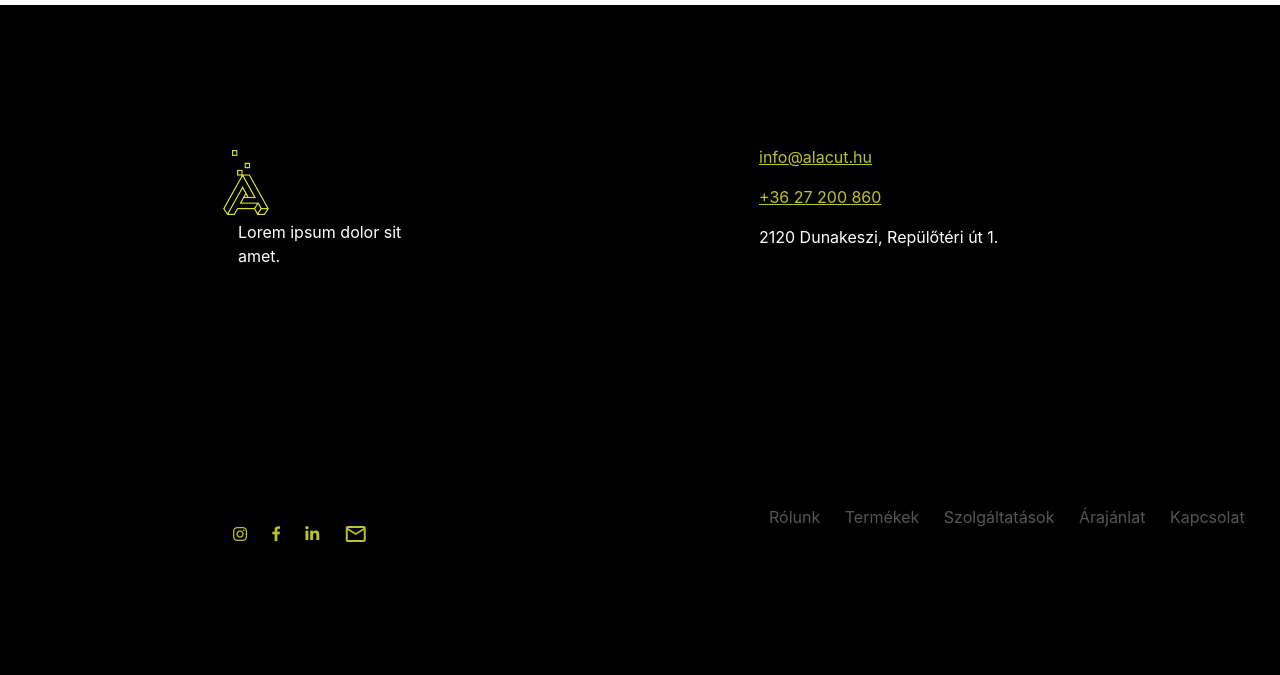
After one commit to Karakrisz/ACH, a PHP site: page /ajanlat.php in a window 1280 px wide. The commit adds this page. Shown: the part 2030-2705 px from the top of the page. Run offline with PHP 8.4, Linux system fonts and the light colour scheme.

Commit message:
ajanlat keres

```diff
--- /dev/null
+++ b/ajanlat.php
@@ -0,0 +1,170 @@
+<!DOCTYPE html>
+<html lang="hu">
+<head>
+    <title>ACH</title>
+    <meta charset="utf-8">
+    <meta name="viewport" content="width=device-width, initial-scale=1">
+    <link rel='stylesheet' href='https://use.fontawesome.com/releases/v5.7.0/css/all.css'
+          integrity='sha384-lZN37f5QGtY3VHgisS14W3ExzMWZxybE1SJSEsQp9S+oqd12jhcu+A56Ebc1zFSJ' crossorigin='anonymous'>
+    <link rel="stylesheet" href="https://cdnjs.cloudflare.com/ajax/libs/font-awesome/4.7.0/css/font-awesome.min.css">
+    <link href="https://fonts.googleapis.com/icon?family=Material+Icons" rel="stylesheet">
+    <link rel="stylesheet" href="https://maxcdn.bootstrapcdn.com/bootstrap/4.3.1/css/bootstrap.min.css">
+    <script src="https://ajax.googleapis.com/ajax/libs/jquery/3.4.1/jquery.min.js"></script>
+    <script src="https://cdnjs.cloudflare.com/ajax/libs/popper.js/1.14.7/umd/popper.min.js"></script>
+    <script src="https://maxcdn.bootstrapcdn.com/bootstrap/4.3.1/js/bootstrap.min.js"></script>
+    <script src="bootstrap-extension/js/4.4.0/bootstrap-extension.min.js"></script>
+    <script src="js/my_java.js"></script>
+    <link rel="stylesheet" href="bootstrap-extension/css/4.4.0/bootstrap-extension.min.css" type="text/css">
+    <link rel="stylesheet" href="css/style.css">
+    <link href="css/tablet.css" rel="stylesheet" type="text/css"
+          media="only screen and (min-width: 675px) and (max-width: 1200px) "/>
+    <link href="css/mobile.css" rel="stylesheet" type="text/css" media="only screen and (max-width: 674px) "/>
+</head>
+<body>
+
+<div class="container col-xl-12 col-lg-12 col-md-12 col-sm-12 col-12 ajanlat_keres">
+    <div class="row">
+
+        <div class="col-xl-6 col-lg-6 col-md-6 col-sm-6">
+            <h2>Lorem ipsum dolor sit amet</h2>
+        </div>
+
+        <div class="col-xl-6 col-lg-6 col-md-6 col-sm-6">
+        </div>
+
+
+    </div>
+
+</div>
+
+
+<div class="container col-xl-12 col-lg-12 col-md-12 col-sm-12 col-12 reklam_box">
+
+    <h2 class="col-xl-6 col-lg-6 col-md-6 col-sm-6">Lorem ipsum dolor sit amet</h2>
+
+</div>
+
+<div class="container col-xl-12 col-lg-12 col-md-12 col-sm-12 col-12 kalkulator">
+
+    <h2 class="col-xl-5 col-lg-5 col-md-6 col-sm-6">Alumínium vágat kalkulátor</h2>
+
+    <div class="row">
+
+        <div class="col-xl-6 col-lg-6 col-md-6 col-sm-12 col-12">
+
+            <img src="img/kalkulator_info_img.png" alt="Los Angeles">
+
+        </div>
+
+        <div class="col-xl-6 col-lg-6 col-md-6 col-sm-12 col-12">
+
+            <form method="post" action="#!">
+
+                <div class="form-row mb-4">
+                    <div class="col-xl-6 xl-lg-6 xl-md-6">
+                        <label>Vastagság (a)</label>
+                        <input type="text" class="form-control" placeholder="1 mm">
+                    </div>
+                    <div class="col-xl-6 xl-lg-6 xl-md-6">
+                        <label>Szélesség (b)</label>
+                        <input type="text" class="form-control" placeholder="1 mm">
+                    </div>
+
+                </div>
+
+                <div class="form-row mb-4">
+                    <div class="col-xl-6 xl-lg-6 xl-md-6">
+                        <label>Hosszúság (c)</label>
+                        <input type="text" class="form-control" placeholder="1 mm">
+                    </div>
+
+                    <div class="col-xl-6 xl-lg-6 xl-md-6">
+                        <label>Mennyiség</label>
+                        <input type="text" class="form-control" placeholder="1 db">
+                    </div>
+                </div>
+
+                <div class="form-row mb-4">
+
+                    <div class="col-xl-6 xl-lg-6 xl-md-6">
+                        <label>Termék típus</label>
+                        <select class="form-control">
+                            <option value="" disabled>Choose option</option>
+                            <option value="1" selected>EN AW 2017</option>
+                            <option value="2">Report a bug</option>
+                            <option value="3">Feature request</option>
+                            <option value="4">Feature request</option>
+                        </select>
+                    </div>
+                    <div class="col-xl-6 xl-lg-6 xl-md-6">
+                        <!-- kalkulator button -->
+                        <button class="btn" type="submit">KALKULAL</button>
+                    </div>
+                </div>
+
+
+            </form>
+
+        </div>
+    </div>
+
+</div>
+
+<iframe src="https://www.google.com/maps/embed?pb=!1m18!1m12!1m3!1d2698.122755969438!2d18.97269091536551!3d47.4485465068766!2m3!1f0!2f0!3f0!3m2!1i1024!2i768!4f13.1!3m3!1m2!1s0x4741e0a8f600a4cb%3A0x7dbc943a284b195e!2zQnVkYXBlc3QsIFJlcMO8bMWRdMOpcmkgw7p0IDEsIDExMTI!5e0!3m2!1shu!2shu!4v1563795099417!5m2!1shu!2shu"
+        frameborder="0" style="border:0" allowfullscreen></iframe>
+
+<div class="container col-xl-12 col-lg-12 col-md-12 col-sm-12 col-12 lablec">
+
+    <div class="row">
+        <div class="col-xl-6 col-lg-6 col-md-6 col-sm-6">
+
+            <a class="navbar-brand lablec_logo" href="#">
+                <img src="img/ach-logo-v2.png" alt="Logo">
+
+            </a>
+
+
+            <p class="col-sm-5">Lorem ipsum dolor sit amet.</p>
+
+            <div class="lablec_icon">
+                <i class='fab fa-instagram'></i>
+                <i class="fa fa-facebook"></i>
+                <i class='fab fa-linkedin-in'></i>
+                <i class="material-icons">mail_outline</i>
+            </div>
+
+        </div>
+
+        <div class="col-xl-6 col-lg-6 col-md-6 col-sm-6">
+
+            <p>
+                <a href="#">info@alacut.hu</a>
+            </p>
+
+            <p>
+                <a href="#">+36 27 200 860</a>
+            </p>
+
+
+            <p>2120 Dunakeszi, Repülőtéri út 1.</p>
+
+            <div class="lablec_menu">
+
+                <a href="#menu1">Rólunk</a>
+                <a href="#menu2">Termékek</a>
+                <a href="#menu3">Szolgáltatások</a>
+                <a href="#menu4">Árajánlat</a>
+                <a href="#menu4">Kapcsolat</a>
+
+
+            </div>
+        </div>
+
+
+    </div>
+
+</div>
+
+</body>
+
+</html>
--- a/css/style.css
+++ b/css/style.css
@@ -30,10 +30,6 @@ body {
     padding-left: 128px;
 }
 
-.menu img {
-    position: relative;
-    top: 2em;
-}
 
 .belso_menu {
     position: absolute;
@@ -42,6 +38,11 @@ body {
     right: 0;
     padding-left: 223px;
     bottom: 80px;
+}
+
+.belso_logo {
+    position: relative;
+    top: 1em;
 }
 
 .belso_linkek {
@@ -87,12 +88,12 @@ body {
 
 .menu_close {
     position: relative;
+    top: 2.5em;
     font-size: 13px;
     color: white;
     display: none;
     float: right;
     right: 153px;
-    top: 2.5em;
 }
 
 .header h5 {
--- a/index.php
+++ b/index.php
@@ -34,7 +34,7 @@
 
 
     <div class="menu">
-        <img src="img/logo.jpg" alt="Logo">
+        <img src="img/logo.jpg" class="belso_logo" alt="Logo">
 
         <a href="#" class="menu_close_a">
             <img src="img/menu_close.png" class="menu_close" alt="menu_close">
@@ -55,7 +55,7 @@
                     <a class="nav-link" href="#menu3">Szolgáltatások</a>
                 </li>
                 <li class="nav-item">
-                    <a class="nav-link" href="#menu4">Árajánlat</a>
+                    <a class="nav-link" href="ajanlat.php">Árajánlat</a>
                 </li>
                 <li class="nav-item">
                     <a class="nav-link" href="#menu4">Kapcsolat</a>
```
